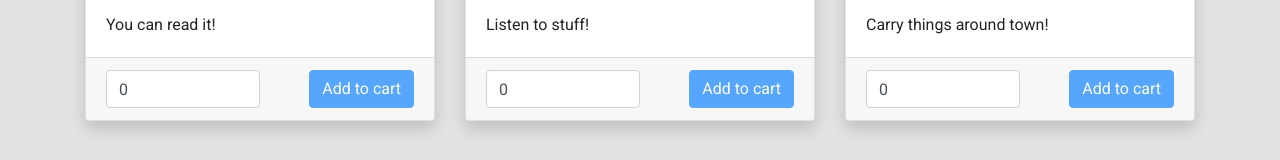
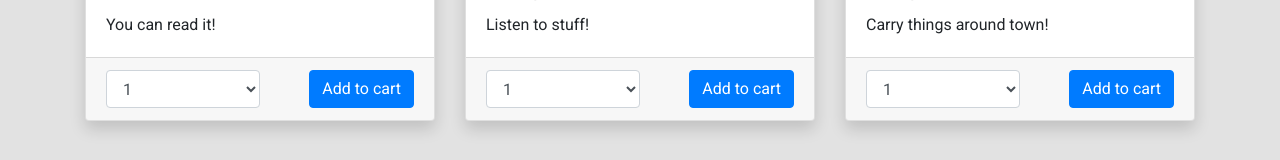
Before and after one commit to amoljagtap17/udacity-nanodegree-fsjsd-mystore, an Angular app: page /products in a window 1280 px wide. Shown: the part 409-569 px from the top of the page. Built offline with nearby package versions, Linux system fonts and the light colour scheme.

Commit message:
MYSTORE: Refactor product item to display drop down for quantities

```diff
--- a/src/app/components/product-item/product-item.component.html
+++ b/src/app/components/product-item/product-item.component.html
@@ -19,18 +19,18 @@
         class="d-flex justify-content-between"
         (ngSubmit)="submitAddToCartForm()"
       >
-        <!-- <select
+        <select
           class="form-control"
           style="max-width: '50%'"
-          [(ngModel)]="product.quantity"
+          [(ngModel)]="quantity"
           name="quantity"
           (ngModelChange)="updateQuantity($event)"
         >
           <option *ngFor="let quantity of quantities" [ngValue]="quantity">
             {{ quantity }}
           </option>
-        </select> -->
-        <input
+        </select>
+        <!-- <input
           name="quantity"
           type="number"
           class="form-control"
@@ -39,13 +39,10 @@
           step="1"
           style="max-width: '50%'"
           [(ngModel)]="product.quantity"
-        />
-        <button
-          class="btn btn-primary"
-          [disabled]="product.quantity === null || product.quantity === 0"
-        >
-          Add to cart
-        </button>
+        /> -->
+
+        <!-- [disabled]="product.quantity === null || product.quantity === 0" -->
+        <button class="btn btn-primary">Add to cart</button>
       </form>
     </div>
   </div>
--- a/src/app/components/product-item/product-item.component.ts
+++ b/src/app/components/product-item/product-item.component.ts
@@ -9,7 +9,9 @@ import { Product } from '../../models/Product';
 export class ProductItemComponent implements OnInit {
   @Input() product: Product;
 
-  // quantities: number[] = [1, 2, 3, 4, 5, 6, 7, 8, 9, 10];
+  quantities: number[] = [1, 2, 3, 4, 5, 6, 7, 8, 9, 10];
+
+  quantity: number = 1;
 
   constructor() {
     this.product = {
@@ -24,6 +26,10 @@ export class ProductItemComponent implements OnInit {
 
   ngOnInit(): void {}
 
+  updateQuantity(value: number): void {
+    this.product.quantity = value;
+  }
+
   submitAddToCartForm(): void {
     alert(`Added ${this.product.quantity} of ${this.product.name}`);
   }
```
